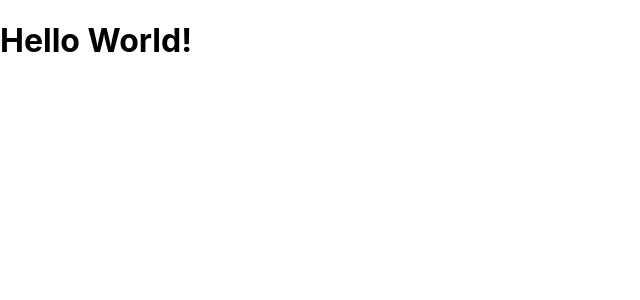
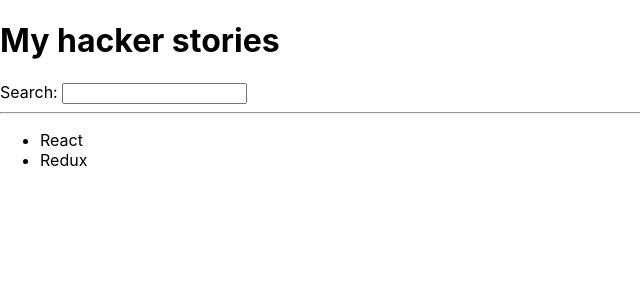
Before and after one commit to alejandro-armenta/hacker-stories, a React (Create React App) app: page / in a window 1280 px wide. Shown: the top 300 px of the page, without its empty margins (0-640 px from the left). Built offline with nearby package versions, Linux system fonts and the light colour scheme.

Commit message:
made list

```diff
--- a/src/App.js
+++ b/src/App.js
@@ -1,13 +1,56 @@
 
+/*
+function getTitle(title){
+  return title
+}
+
+const welcome = {
+  greeting: "hello",
+  title: "alejandro",
+};
+*/
+
+const list=[
+  {
+    title:'React',
+    url: 'https://reactjs.org/',
+    author: 'Jordan Walke',
+    num_comments: 3,
+    points: 4,
+    objectID: 0,
+  },
+  {
+    title:'Redux',
+    url: 'https://redux.js.org/',
+    author: 'Dan Abramov, Andrew Clark',
+    num_comments: 2,
+    points: 5,
+    objectID: 1,
+  },
+]
 
 function App() {
+  return (
 
-  //this is a function that acceptes parameters and returns html
-  return (
     <div>
-      <h1>Hello World!</h1>
+      <h1>My hacker stories</h1>
+
+      <label htmlFor="search">Search: </label>
+      <input id="search" type="text"/>
+
+      <hr/>
+
+      <ul>
+        {
+          list.map(
+            function(item){
+              return <li>{item.title}</li>
+            }
+          )
+        }
+      </ul>
     </div>
-  );
+  )
 }
 
 export default App;
```
